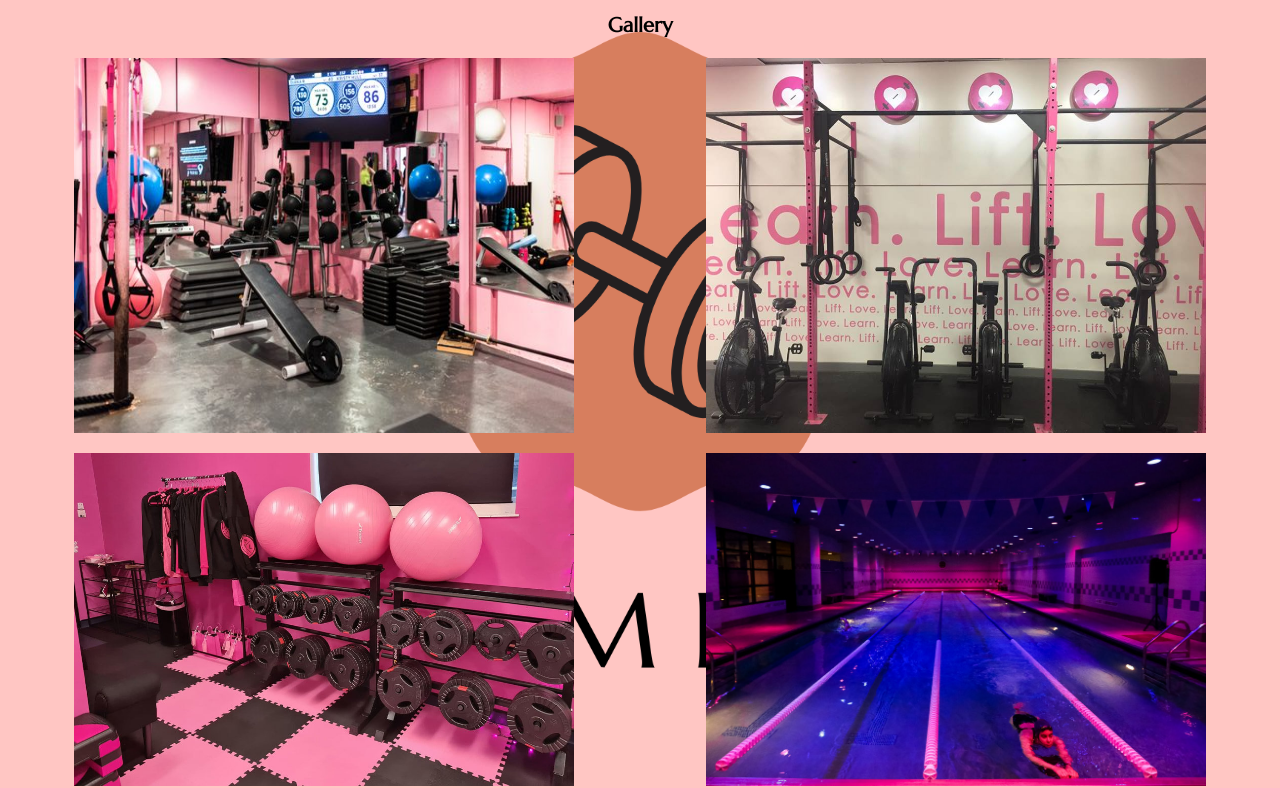
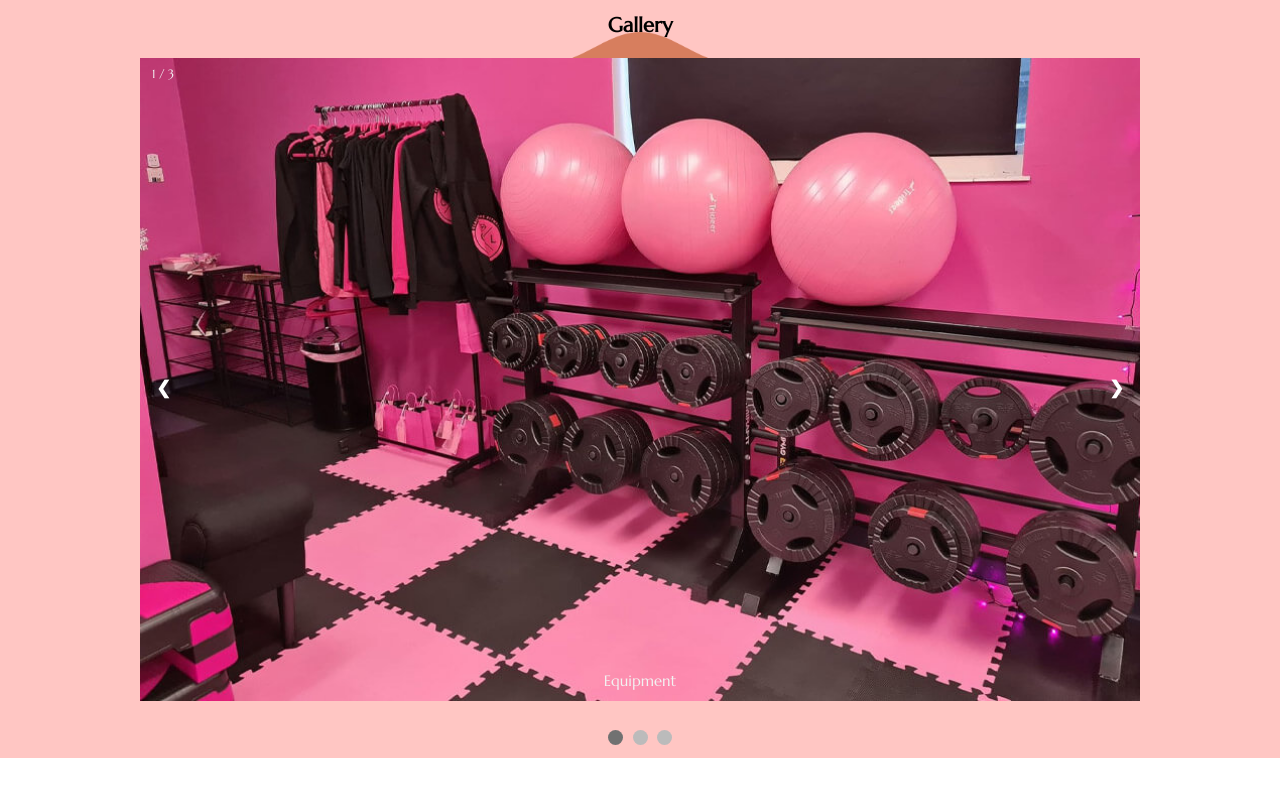
Before and after one commit to avongalie/Fem-FIt, a plain HTML site: page gallery.html in a window 1280 px wide. Shown: the part 48-836 px from the top of the page. After the commit the page ends 806 px from the top, so only its background shows below. Drawn offline with nearby package versions, Linux system fonts and the light colour scheme.

Commit message:
add slideshow

```diff
--- /dev/null
+++ b/gallery-script.js
@@ -0,0 +1,28 @@
+let slideIndex = 1;
+showSlides(slideIndex);
+
+// Next/previous controls
+function plusSlides(n) {
+  showSlides(slideIndex += n);
+}
+
+// Thumbnail image controls
+function currentSlide(n) {
+  showSlides(slideIndex = n);
+}
+
+function showSlides(n) {
+  let i;
+  let slides = document.getElementsByClassName("mySlides");
+  let dots = document.getElementsByClassName("dot");
+  if (n > slides.length) {slideIndex = 1}
+  if (n < 1) {slideIndex = slides.length}
+  for (i = 0; i < slides.length; i++) {
+    slides[i].style.display = "none";
+  }
+  for (i = 0; i < dots.length; i++) {
+    dots[i].className = dots[i].className.replace(" active", "");
+  }
+  slides[slideIndex-1].style.display = "block";
+  dots[slideIndex-1].className += " active";
+}
--- a/gallery.html
+++ b/gallery.html
@@ -10,6 +10,7 @@
   <script src="script.js" defer></script>
   <script src="sign-up-script.js" defer></script>
   <script src="log-in-script.js" defer></script>
+  <script src="gallery-script.js" defer></script>
   <link rel="stylesheet" href="styles.css"></style>
 </head>
 <body>
@@ -19,7 +20,7 @@
     <ul id="nav">
       <li onClick="homeClick()">Home</li>
       <li onClick="galleryClick()">Gallery</li>
-      <li id="sign-up-nav"><a href='/sign-up.html'>Sign Up</a></li>
+      <li onClick="signUpClick()" id="sign-up-nav">Sign Up</li>
       <li id="log-in-nav">Log In</li>
       <li id="sign-out-nav">Sign Out</li>
     </ul>
@@ -27,13 +28,38 @@
   <!-- <img id="down" src="images/down-arrow.png"> -->
   <main>
     <h3 id="gallery-title">Gallery</h3>
-    <div id="gallery">
-      <img src="images/gym_image_3.jpeg">
-      <img src="images/gym_image_4.jpeg">
-      <img src="images/gym_image_5.jpeg">
-      <img src="images/gym_image_6.jpeg">
-      <img src="images/gym_image_1.jpeg">
-      <img src="images/gym_image_2.jpeg">
+    <div class="slideshow-container">
+
+      <!-- Full-width images with number and caption text -->
+      <div class="mySlides fade">
+        <div class="numbertext">1 / 3</div>
+        <img src="images/gym_image_5.jpeg" style="width:100%">
+        <div class="text">Equipment</div>
+      </div>
+
+      <div class="mySlides fade">
+        <div class="numbertext">2 / 3</div>
+        <img src="images/gym_image_3.jpeg" style="width:100%">
+        <div class="text">Main Area</div>
+      </div>
+
+      <div class="mySlides fade">
+        <div class="numbertext">3 / 3</div>
+        <img src="images/gym_image_6.jpeg" style="width:100%">
+        <div class="text">Pool</div>
+      </div>
+
+      <!-- Next and previous buttons -->
+      <a class="prev" onclick="plusSlides(-1)">&#10094;</a>
+      <a class="next" onclick="plusSlides(1)">&#10095;</a>
+    </div>
+    <br>
+
+    <!-- The dots/circles -->
+    <div style="text-align:center">
+      <span class="dot" onclick="currentSlide(1)"></span>
+      <span class="dot" onclick="currentSlide(2)"></span>
+      <span class="dot" onclick="currentSlide(3)"></span>
     </div>
   </main>
   <div id="overlay"></div>
--- a/styles.css
+++ b/styles.css
@@ -30,15 +30,9 @@ nav {
 }
 #nav > li:hover {
   color: white;
+  cursor: pointer;
 }
 
-#nav > li > a {
-  text-decoration: none;
-  color: black;
-}
-#nav > li > a:hover {
-  color: white;
-}
 
 main {
   /* margin-top: 100vh; */
@@ -184,3 +178,93 @@ main {
     padding-top: 0;
   }
 }
+
+/* Gallery */
+
+* {box-sizing:border-box}
+
+/* Slideshow container */
+.slideshow-container {
+  max-width: 1000px;
+  position: relative;
+  margin: auto;
+}
+
+/* Hide the images by default */
+.mySlides {
+  display: none;
+}
+
+/* Next & previous buttons */
+.prev, .next {
+  cursor: pointer;
+  position: absolute;
+  top: 50%;
+  width: auto;
+  margin-top: -22px;
+  padding: 16px;
+  color: white;
+  font-weight: bold;
+  font-size: 18px;
+  transition: 0.6s ease;
+  border-radius: 0 3px 3px 0;
+  user-select: none;
+}
+
+/* Position the "next button" to the right */
+.next {
+  right: 0;
+  border-radius: 3px 0 0 3px;
+}
+
+/* On hover, add a black background color with a little bit see-through */
+.prev:hover, .next:hover {
+  background-color: rgba(0,0,0,0.8);
+}
+
+/* Caption text */
+.text {
+  color: #f2f2f2;
+  font-size: 15px;
+  padding: 8px 12px;
+  position: absolute;
+  bottom: 8px;
+  width: 100%;
+  text-align: center;
+}
+
+/* Number text (1/3 etc) */
+.numbertext {
+  color: #f2f2f2;
+  font-size: 12px;
+  padding: 8px 12px;
+  position: absolute;
+  top: 0;
+}
+
+/* The dots/bullets/indicators */
+.dot {
+  cursor: pointer;
+  height: 15px;
+  width: 15px;
+  margin: 0 2px;
+  background-color: #bbb;
+  border-radius: 50%;
+  display: inline-block;
+  transition: background-color 0.6s ease;
+}
+
+.active, .dot:hover {
+  background-color: #717171;
+}
+
+/* Fading animation */
+.fade {
+  animation-name: fade;
+  animation-duration: 1.5s;
+}
+
+@keyframes fade {
+  from {opacity: .4}
+  to {opacity: 1}
+}
```
Also changed, not shown: sign-up.html (+1 -1 lines).
